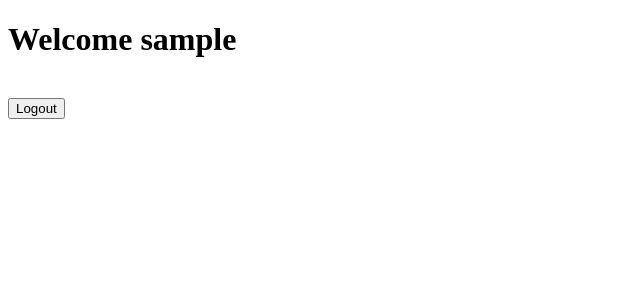
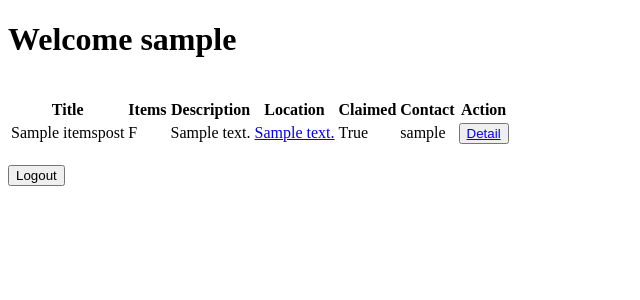
Before and after one commit to Aries324/junk-finder, a Django app: template junkapp/templates/home.html in a window 1280 px wide. Shown: the top 300 px of the page, without its empty margins (0-640 px from the left). Run offline with Django 3.2, Linux system fonts and the light colour scheme; the template is opened without the code that fills it: values that come from a table or form of the project are taken from there, others are empty; a user stored in the database is signed in; tables that the repository leaves empty hold one stand-in row (values such as "Sample post"); parts of the project's set-up code (start-up, migrations or seed data) failed here and were passed over.

Commit message:
home page inprogress

```diff
--- a/junkapp/forms.py
+++ b/junkapp/forms.py
@@ -12,3 +12,7 @@ class SignUpForm(forms.Form):
     email = forms.CharField(max_length=50)
     phone = forms.CharField(max_length=50)
     password = forms.CharField(widget=forms.PasswordInput())
+
+
+class CreateItemForm(forms.Form):
+    pass
--- a/junkapp/templates/home.html
+++ b/junkapp/templates/home.html
@@ -10,6 +10,37 @@
     <h1>Welcome {{request.user.username}}</h1>
 
     <br>
+    <table class="table">
+        <thead>
+            <tr>
+                <th>Title</th>
+                <th>Items</th>
+                <th>Description</th>
+                <th>Location</th>
+                <th>Claimed</th>
+                <th>Contact</th>
+                <th>Action</th>
+            </tr>
+        </thead>
+        <tbody>
+            {% for item in data %}
+            <tr>
+                <td>{{item.title}}</td>
+                <td>{{item.items}}</td>
+                <td>{{item.description}}</td>
+                <td><a href="{{item.address}}"> {{item.address}}</a></td>
+                <td>{{item.claimed}}</td>
+                <td>{{item.email}}</td>
+                <td>
+                    <button>
+                    <a href='/{{item.id}}/details/'>Detail</a>
+                </button>
+            </td>
+            </tr>
+            {% endfor %}
+        </tbody>
+    </table>
+    <br>
     <a href="/logout/"><button>Logout</button></a>
 </body>
 
```
Also changed, not shown: junkapp/view_helper.py (+6 -6 lines), junkapp/views.py (+12 -18 lines).
